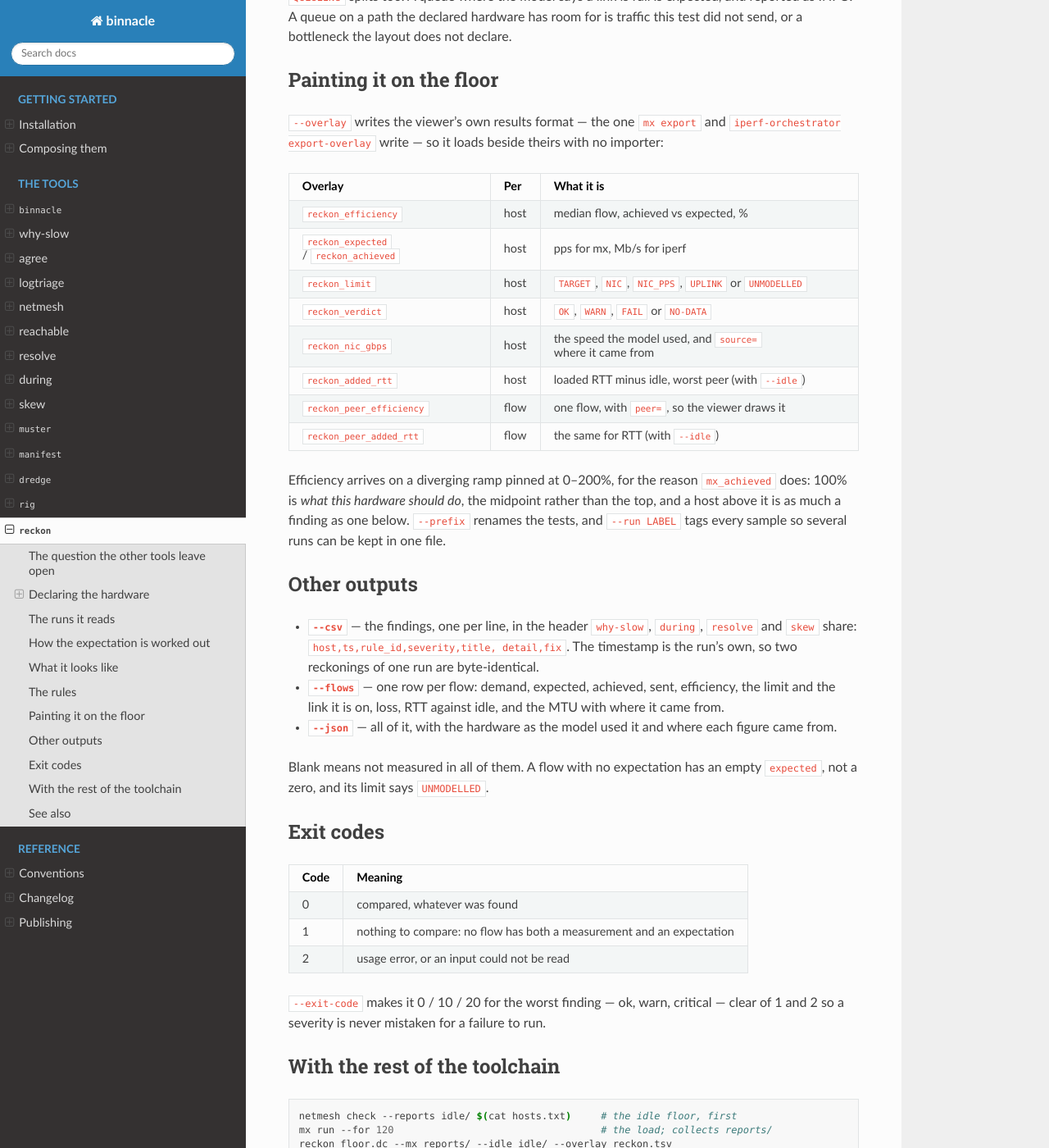
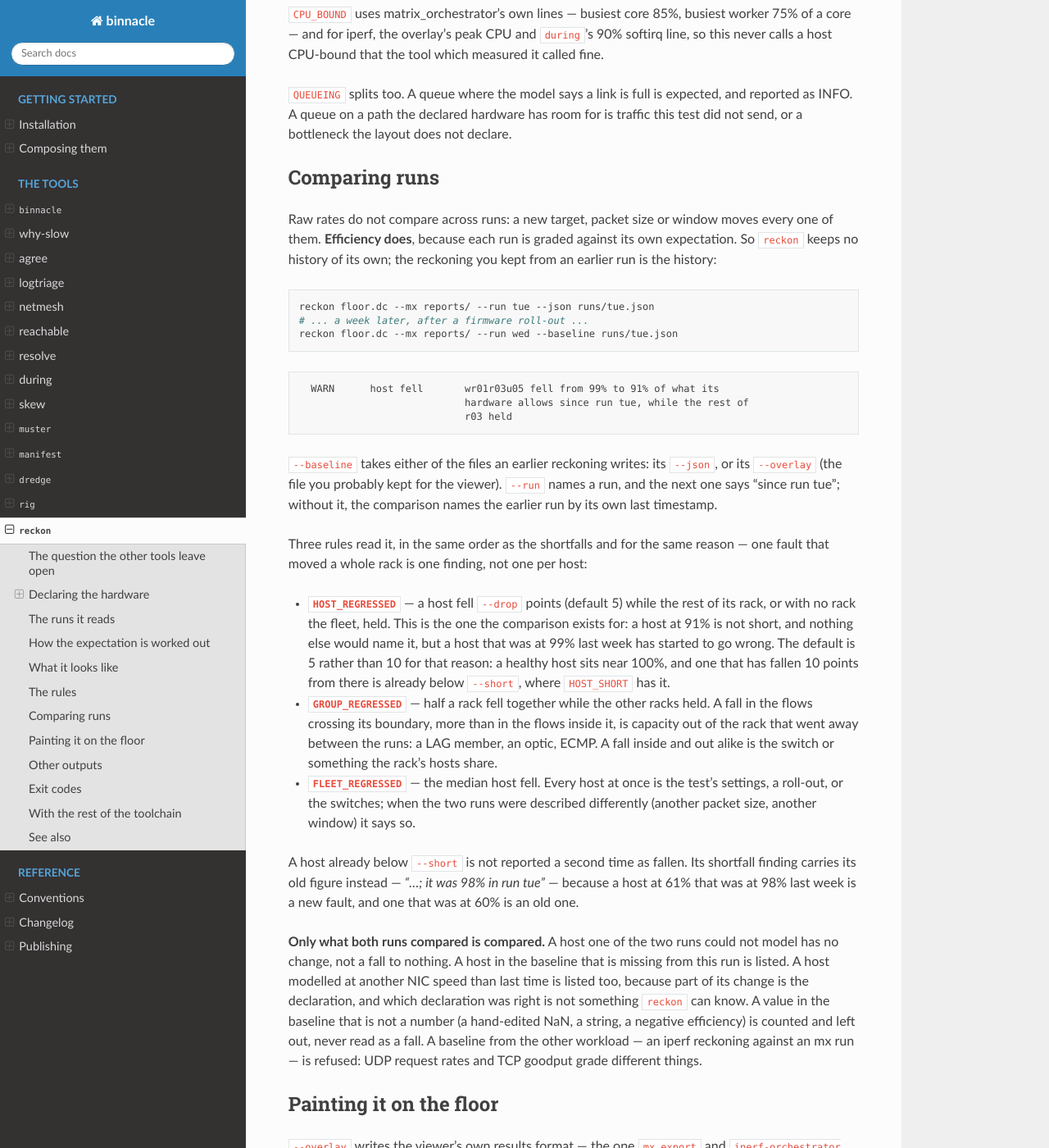
Before and after one commit to MartinGallagher-code/binnacle, a Sphinx documentation site: the page built from docs/tools/reckon.md, in a window 1280 px wide and 1400 px high, scrolled down 5570 px. Shown: the whole window at 82% size. Built offline with Sphinx 7.4.7 and the Read the Docs theme 3.1.0, drawn with Linux system fonts in a browser that asks for light colours; some of the changed text lies outside the part shown.

Commit message:
reckon --baseline: say which hosts fell since an earlier run
Raw rates do not compare across runs with different targets, packet sizes
or windows; efficiency does, because each run is graded against its own
expectation.  An earlier reckoning's --json or --overlay is now enough to
say what changed, and reckon keeps no history of its own.

Three rules, in the shortfalls' order so one fault that moved a rack is one
finding: HOST_REGRESSED (a host fell --drop points, default 5, while its
rack held), GROUP_REGRESSED (half a rack fell; cross-boundary flows falling
more than inside ones puts it on the uplinks) and FLEET_REGRESSED.  A host
already short is not reported twice: the shortfall finding carries "it was
98% in run tue" instead.  The default is 5 because a healthy host sits near
100%, and one that has fallen 10 points from there is already below --short.

Only what both runs compared is compared.  Values that are not numbers are
counted and left out, hosts missing now and hosts modelled at another NIC
speed are listed, and a baseline of the other workload, or an overlay
holding several runs, is refused.  New outputs: reckon_change and
reckon_peer_change overlays, a `was` column, a BASELINE line, and
baseline_efficiency_pct / change_pts in --json and --flows; --run is now
written into --json.

Ten new cases in tests/test_reckon.sh; each of six deliberate breakages of
the new logic fails at least one of them.

Co-Authored-By: Claude Opus 5.5 <noreply@anthropic.com>
Claude-Session: https://claude.ai/code/session_01GSFLn2LZzrggH2Uj8vYa1y

````diff
--- a/docs/tools/reckon.md
+++ b/docs/tools/reckon.md
@@ -17,6 +17,7 @@ reckon floor.dc --iperf results/latest           # an iperf run against it
 reckon --nic-gbps 25 --mx reports/               # no layout: the NICs alone
 reckon floor.dc --mx reports/ --idle idle/       # and queueing, against netmesh
 reckon floor.dc --mx reports/ --overlay r.tsv    # paint it on the floor plan
+reckon floor.dc --mx reports/ --baseline tue.json # what changed since Tuesday
 ```
 
 ## The question the other tools leave open
@@ -233,6 +234,9 @@ the cause, and "short" is its symptom.
 | `HOST_SHORT` | a host below `--short` while the rest of its rack is not |
 | `GROUP_SHORT` | half a rack below `--short` while the other racks are not |
 | `FLEET_SHORT` | the median host below `--short` |
+| `HOST_REGRESSED` | a host fell `--drop` points since `--baseline` while its rack held |
+| `GROUP_REGRESSED` | half a rack fell `--drop` points while the other racks held |
+| `FLEET_REGRESSED` | the median host fell `--drop` points, still above `--short` |
 | `FLOW_SHORT` | flows below `--short` between hosts that are otherwise fine |
 | `LOSS_BELOW_CAPACITY` | ≥1% loss on flows the hardware has room for |
 | `QUEUEING` | loaded RTT ≥ `--bloat` × idle, and 50 µs more |
@@ -264,6 +268,66 @@ expected, and reported as INFO. A queue on a path the declared hardware has
 room for is traffic this test did not send, or a bottleneck the layout does
 not declare.
 
+## Comparing runs
+
+Raw rates do not compare across runs: a new target, packet size or window
+moves every one of them. **Efficiency does**, because each run is graded
+against its own expectation. So `reckon` keeps no history of its own; the
+reckoning you kept from an earlier run is the history:
+
+```bash
+reckon floor.dc --mx reports/ --run tue --json runs/tue.json
+# ... a week later, after a firmware roll-out ...
+reckon floor.dc --mx reports/ --run wed --baseline runs/tue.json
+```
+
+```text
+  WARN      host fell       wr01r03u05 fell from 99% to 91% of what its
+                            hardware allows since run tue, while the rest of
+                            r03 held
+```
+
+`--baseline` takes either of the files an earlier reckoning writes: its
+`--json`, or its `--overlay` (the file you probably kept for the viewer).
+`--run` names a run, and the next one says "since run tue"; without it,
+the comparison names the earlier run by its own last timestamp.
+
+Three rules read it, in the same order as the shortfalls and for the same
+reason — one fault that moved a whole rack is one finding, not one per
+host:
+
+- **`HOST_REGRESSED`** — a host fell `--drop` points (default 5) while the
+  rest of its rack, or with no rack the fleet, held. This is the one the
+  comparison exists for: a host at 91% is not short, and nothing else
+  would name it, but a host that was at 99% last week has started to go
+  wrong. The default is 5 rather than 10 for that reason: a healthy host
+  sits near 100%, and one that has fallen 10 points from there is already
+  below `--short`, where `HOST_SHORT` has it.
+- **`GROUP_REGRESSED`** — half a rack fell together while the other racks
+  held. A fall in the flows crossing its boundary, more than in the flows
+  inside it, is capacity out of the rack that went away between the runs: a
+  LAG member, an optic, ECMP. A fall inside and out alike is the switch or
+  something the rack's hosts share.
+- **`FLEET_REGRESSED`** — the median host fell. Every host at once is the
+  test's settings, a roll-out, or the switches; when the two runs were
+  described differently (another packet size, another window) it says so.
+
+A host already below `--short` is not reported a second time as fallen.
+Its shortfall finding carries its old figure instead — *"…; it was 98% in
+run tue"* — because a host at 61% that was at 98% last week is a new fault,
+and one that was at 60% is an old one.
+
+**Only what both runs compared is compared.** A host one of the two runs
+could not model has no change, not a fall to nothing. A host in the
+baseline that is missing from this run is listed. A host modelled at
+another NIC speed than last time is listed too, because part of its change
+is the declaration, and which declaration was right is not something
+`reckon` can know. A value in the baseline that is not a number (a
+hand-edited NaN, a string, a negative efficiency) is counted and left out,
+never read as a fall. A baseline from the other workload — an iperf
+reckoning against an mx run — is refused: UDP request rates and TCP goodput
+grade different things.
+
 ## Painting it on the floor
 
 `--overlay` writes the viewer's own results format — the one `mx export` and
@@ -280,12 +344,17 @@ importer:
 | `reckon_added_rtt` | host | loaded RTT minus idle, worst peer (with `--idle`) |
 | `reckon_peer_efficiency` | flow | one flow, with `peer=`, so the viewer draws it |
 | `reckon_peer_added_rtt` | flow | the same for RTT (with `--idle`) |
+| `reckon_change` | host | efficiency now minus then, in points, with `then=` (with `--baseline`) |
+| `reckon_peer_change` | flow | the same for one flow (with `--baseline`) |
 
 Efficiency arrives on a diverging ramp pinned at 0–200%, for the reason
 `mx_achieved` does: 100% is *what this hardware should do*, the midpoint
 rather than the top, and a host above it is as much a finding as one below.
-`--prefix` renames the tests, and `--run LABEL` tags every sample so several
-runs can be kept in one file.
+The change since a baseline is on the same ramp centred on *no change*, from
+−50 to +50 points: a fall of a few points is visibly coloured, and a
+50-point one is already a fault. `--prefix` renames the
+tests, and `--run LABEL` tags every sample so several runs can be kept in
+one file.
 
 ## Other outputs
 
@@ -297,7 +366,9 @@ runs can be kept in one file.
   efficiency, the limit and the link it is on, loss, RTT against idle, and
   the MTU with where it came from.
 - **`--json`** — all of it, with the hardware as the model used it and where
-  each figure came from.
+  each figure came from, the `--run` label, and with `--baseline` each
+  host's and flow's figure then and the change since, and a `baseline`
+  block with who fell, who rose, and what could not be compared.
 
 Blank means not measured in all of them. A flow with no expectation has an
 empty `expected`, not a zero, and its limit says `UNMODELLED`.
````
Also changed, not shown: CHANGELOG.md (+26 -0 lines), README.md (+5 -2 lines), docs/composing.md (+2 -1 lines), docs/conventions.md (+1 -1 lines), 3 other files.
